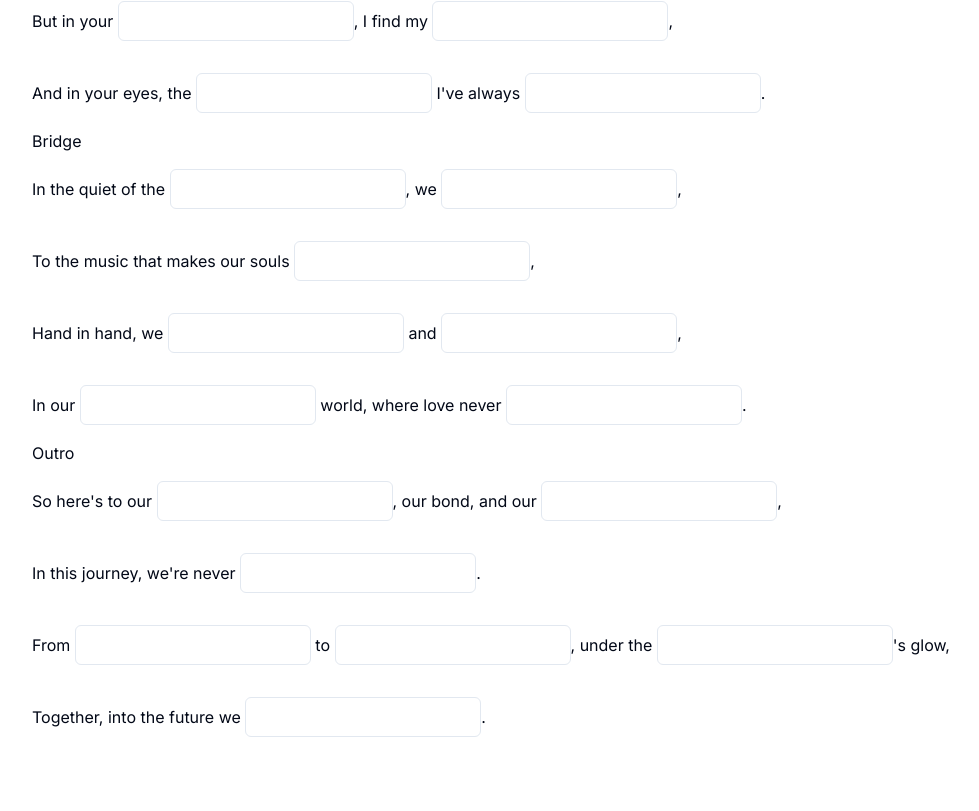
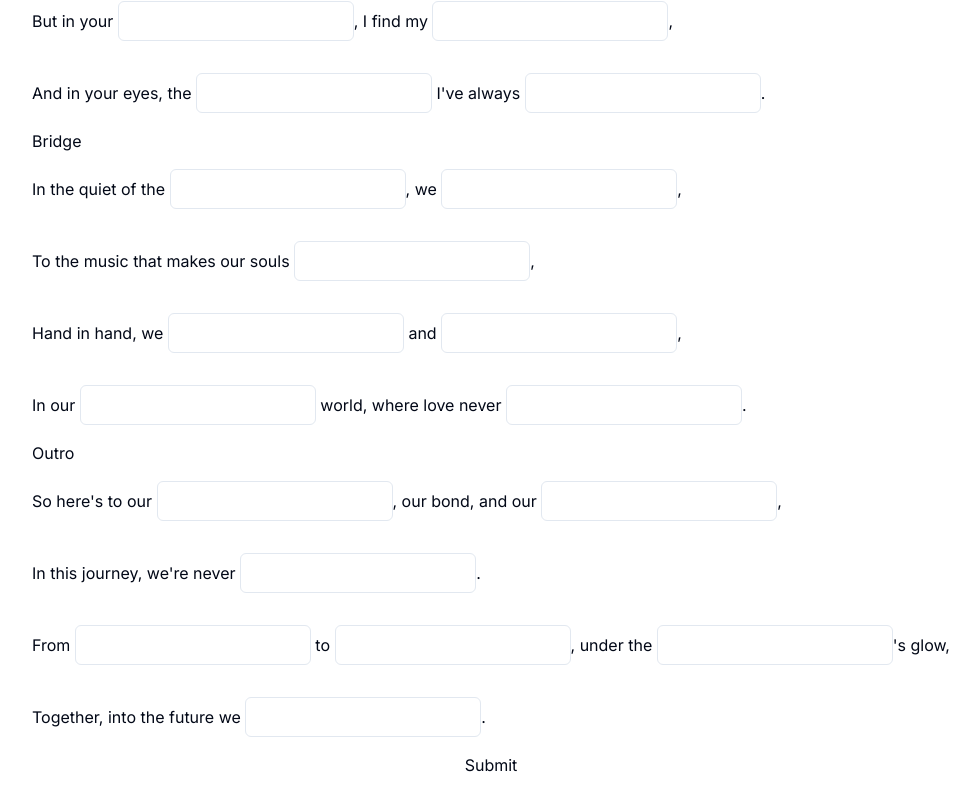
Before and after one commit to dylanvu/Mad-Lyrics, a Next.js app in the folder client/: page / in a window 1280 px wide. Shown: the part 591-1402 px from the top of the page, without its empty margins (149-1128 px from the left). Built offline with nearby package versions, Linux system fonts and the light colour scheme; no server answers.

Commit message:
web sockets set up?

```diff
--- a/client/src/app/layout.tsx
+++ b/client/src/app/layout.tsx
@@ -1,6 +1,7 @@
 import type { Metadata } from "next";
 import { Inter } from "next/font/google";
 import "./globals.css";
+import { WebsocketProvider } from "@/components/socket";
 
 const inter = Inter({ subsets: ["latin"] });
 
@@ -16,7 +17,9 @@ export default function RootLayout({
 }>) {
     return (
         <html lang="en">
-      <body className={inter.className}>{children}</body>
+            <body className={inter.className}>
+                <WebsocketProvider>{children}</WebsocketProvider>
+            </body>
         </html>
     );
 }
--- a/client/src/app/page.tsx
+++ b/client/src/app/page.tsx
@@ -6,8 +6,11 @@ import {
     MutableRefObject,
     useEffect,
     createRef,
+    useContext,
 } from "react";
 import { Input } from "@/components/ui/input";
+
+import { WebsocketContext } from "@/components/socket";
 
 interface LyricPart {
     part: string;
@@ -57,6 +60,8 @@ const example = `
 
 export default function Home() {
     const [inputs, setInputs] = useState<string[]>([]);
+
+    const ws = useContext(WebsocketContext);
 
     // convert from string to json
     const json = JSON.parse(example) as LyricPart[];
@@ -119,6 +124,13 @@ export default function Home() {
                     );
                 })}
             </div>
+            <button
+                onClick={() => {
+                    ws.send("test");
+                }}
+            >
+                Submit
+            </button>
         </main>
     );
 }
--- /dev/null
+++ b/client/src/components/socket.tsx
@@ -0,0 +1,70 @@
+"use client";
+import { createContext, useEffect, useState, useRef } from "react";
+
+interface ISocketContext {
+    /**
+     * if the socket is connected
+     */
+    ready: boolean;
+    /**
+     * what you are receiving
+     */
+    value: any;
+    /**
+     * function to send data to the server
+     * @param data
+     * @returns
+     */
+    send: (data: string | ArrayBufferLike | Blob | ArrayBufferView) => void;
+}
+
+export const WebsocketContext = createContext<ISocketContext>({
+    ready: false,
+    value: null,
+    send: () => {},
+});
+
+export const WebsocketProvider = ({
+    children,
+}: {
+    children: React.ReactNode;
+}) => {
+    const [isReady, setIsReady] = useState(false);
+    const [val, setVal] = useState(null);
+
+    const ws = useRef<WebSocket | null>(null);
+
+    useEffect(() => {
+        const socket = new WebSocket("wss://localhost:8000/");
+
+        socket.onopen = () => setIsReady(true);
+        socket.onclose = () => setIsReady(false);
+        socket.onmessage = (event) => setVal(event.data);
+
+        ws.current = socket;
+
+        return () => {
+            socket.close();
+        };
+    }, []);
+
+    const ret: ISocketContext = {
+        ready: isReady,
+        value: val,
+        // send: ws.current ? ws.current!.send.bind(ws.current) : () => {},
+        send: ws.current
+            ? () => {
+                  console.log(ws.current);
+              }
+            : () => {
+                  console.log(ws.current);
+                  return;
+              },
+    };
+
+    return (
+        <WebsocketContext.Provider value={ret}>
+            {children}
+        </WebsocketContext.Provider>
+    );
+};
```
Lines whose indentation alone changed are shown as unchanged.
